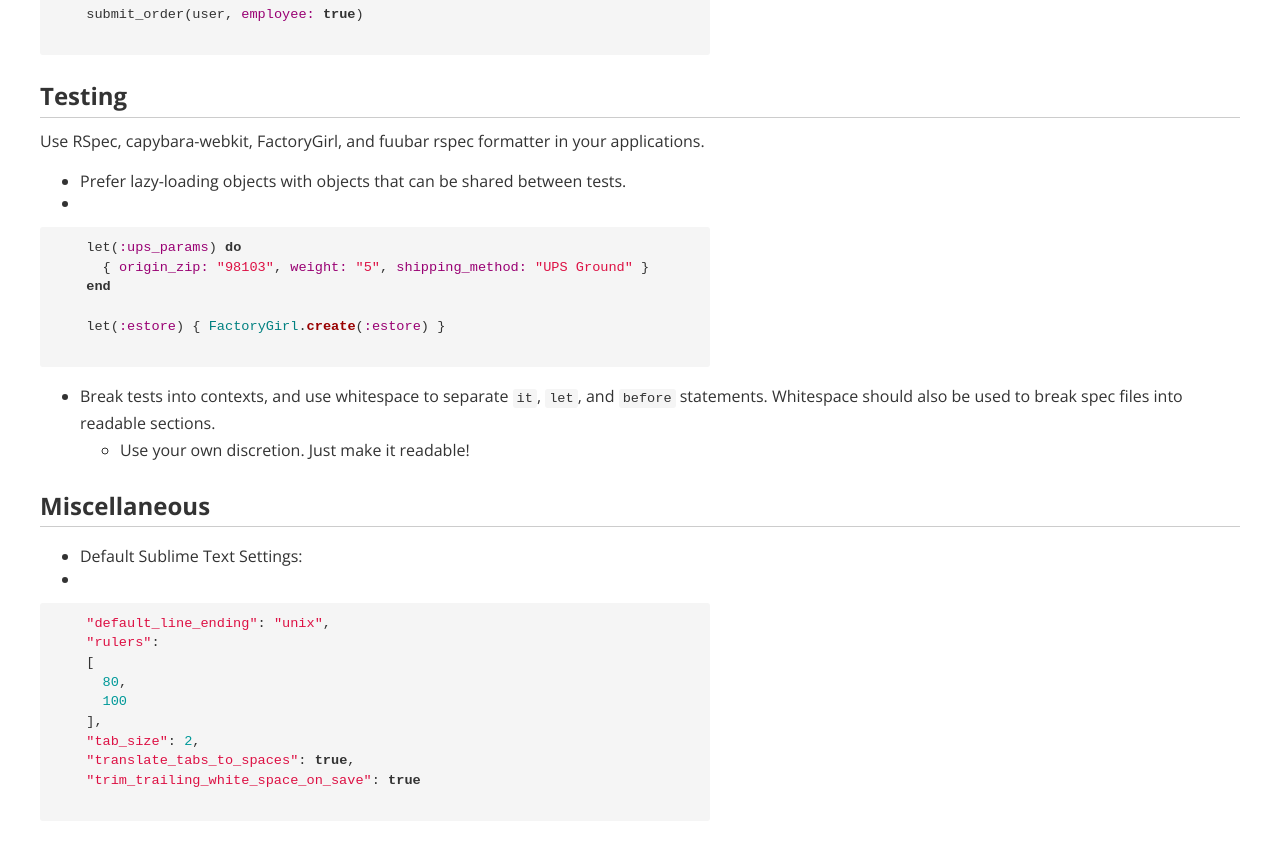
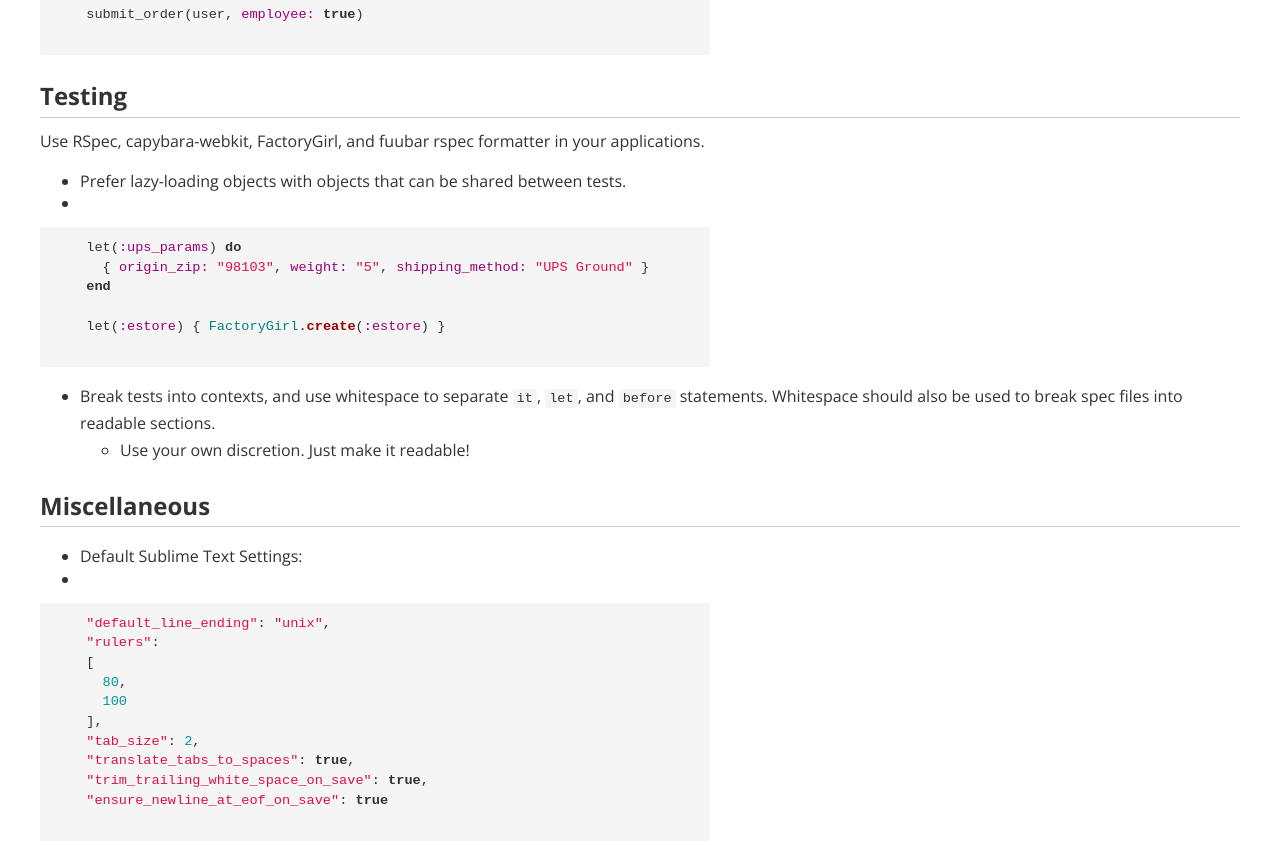
Before and after one commit to kotisdesign/style-guide, a Jekyll site: the page built from 01_ruby.md, in a window 1280 px wide and 900 px high, scrolled down 9298 px. Shown: the top 845 px of the window. Built offline with Jekyll 4.4.1, drawn with Linux system fonts in a browser that asks for light colours.

Commit message:
add eof newline to sublime default options

```diff
--- a/01_ruby.md
+++ b/01_ruby.md
@@ -451,5 +451,6 @@ applications.
     ],
     "tab_size": 2,
     "translate_tabs_to_spaces": true,
-    "trim_trailing_white_space_on_save": true
+    "trim_trailing_white_space_on_save": true,
+    "ensure_newline_at_eof_on_save": true
   {% endhighlight %}
```
